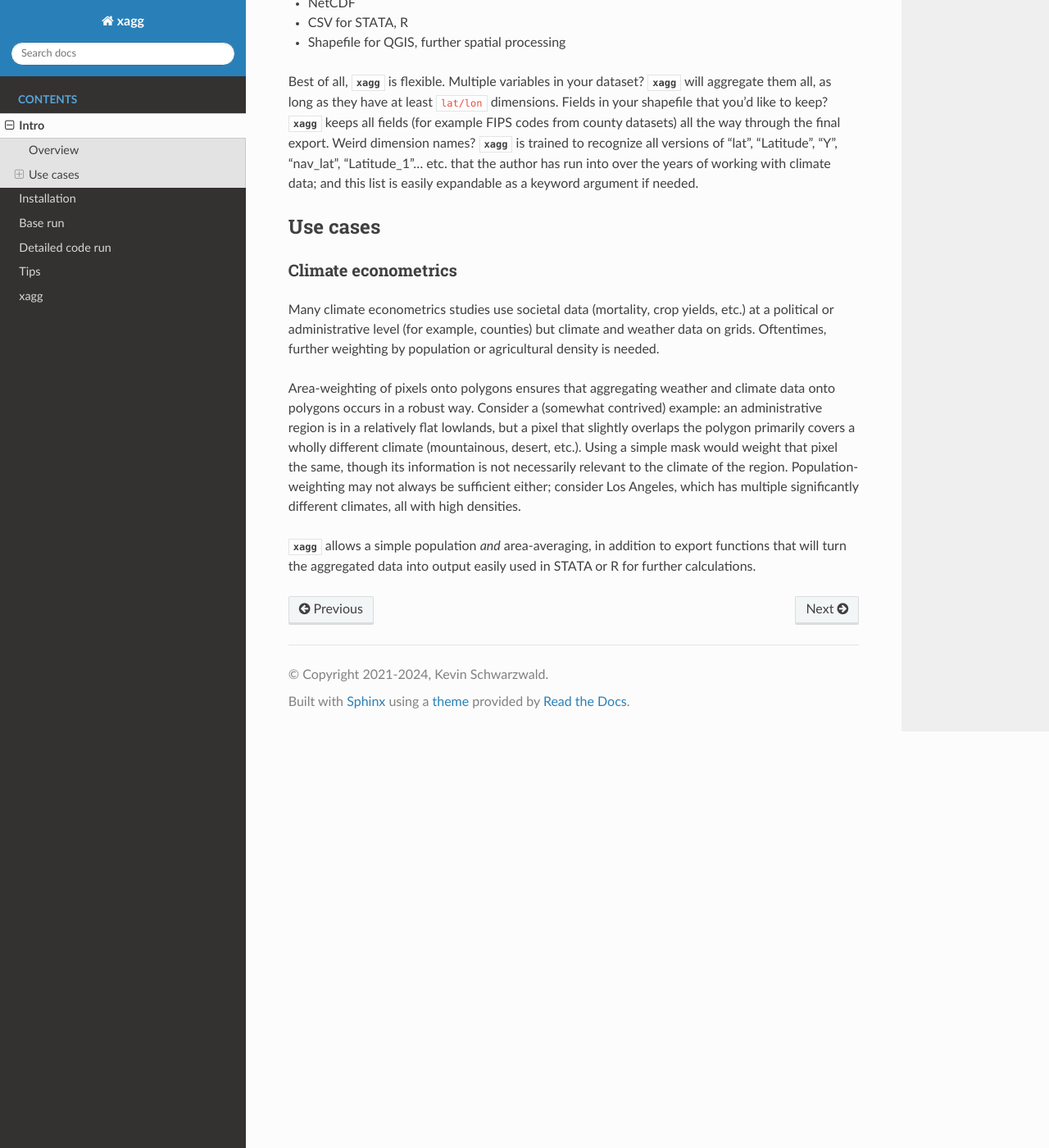
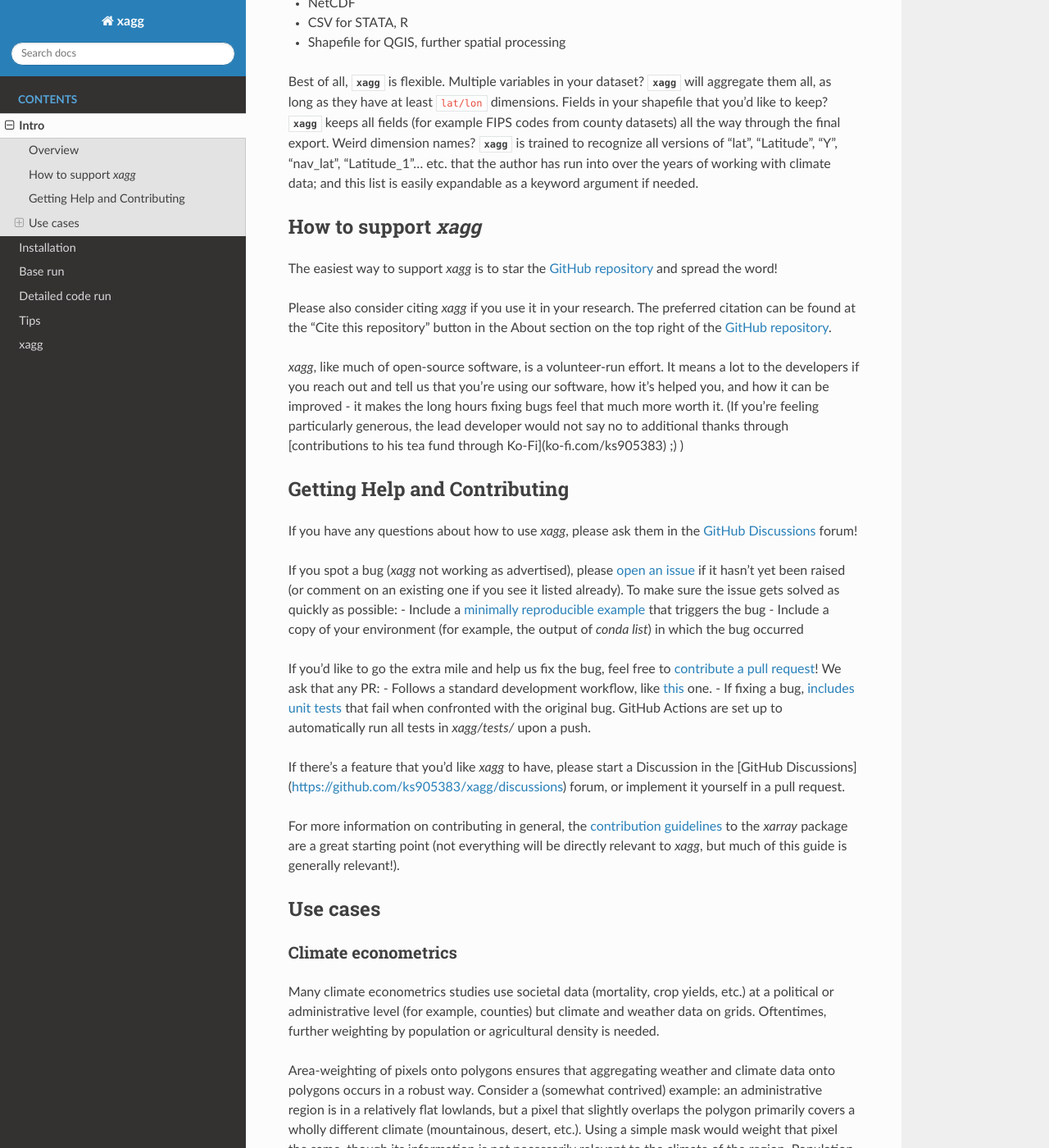
Before and after one commit to ks905383/xagg, a Sphinx documentation site: the page built from docs/source/intro.rst, in a window 1280 px wide and 1400 px high, scrolled down 1548 px. Shown: the whole window at 82% size. Built offline with Sphinx 7.4.7 and the Read the Docs theme 3.1.0, drawn with Linux system fonts in a browser that asks for light colours.

Commit message:
update docs with contributing guidelines and IndexError issue

```diff
--- a/docs/source/intro.rst
+++ b/docs/source/intro.rst
@@ -48,6 +48,31 @@ Finally, :py:mod:`xagg` allows for direct exporting of the aggregated data in se
 
 Best of all, :py:mod:`xagg` is flexible. Multiple variables in your dataset? :py:mod:`xagg` will aggregate them all, as long as they have at least ``lat/lon`` dimensions. Fields in your shapefile that you'd like to keep? :py:mod:`xagg` keeps all fields (for example FIPS codes from county datasets) all the way through the final export. Weird dimension names? :py:mod:`xagg` is trained to recognize all versions of "lat", "Latitude", "Y", "nav_lat", "Latitude_1"... etc. that the author has run into over the years of working with climate data; and this list is easily expandable as a keyword argument if needed.
 
+How to support `xagg`
+=======================================
+The easiest way to support `xagg` is to star the `GitHub repository <https://github.com/ks905383/xagg>`_ and spread the word!
+
+Please also consider citing `xagg` if you use it in your research. The preferred citation can be found at the "Cite this repository" button in the About section on the top right of the `GitHub repository <https://github.com/ks905383/xagg>`_.
+
+`xagg`, like much of open-source software, is a volunteer-run effort. It means a lot to the developers if you reach out and tell us that you're using our software, how it's helped you, and how it can be improved - it makes the long hours fixing bugs feel that much more worth it. (If you're feeling particularly generous, the lead developer would not say no to additional thanks through [contributions to his tea fund through Ko-Fi](ko-fi.com/ks905383) ;) )
+
+Getting Help and Contributing
+=======================================
+If you have any questions about how to use `xagg`, please ask them in the `GitHub Discussions <https://github.com/ks905383/xagg/discussions>`_ forum!
+
+If you spot a bug (`xagg` not working as advertised), please `open an issue <https://github.com/ks905383/xagg/issues>`_ if it hasn't yet been raised (or comment on an existing one if you see it listed already). To make sure the issue gets solved as quickly as possible:
+- Include a `minimally reproducible example <https://stackoverflow.com/help/minimal-reproducible-example>`_ that triggers the bug
+- Include a copy of your environment (for example, the output of `conda list`) in which the bug occurred
+
+If you'd like to go the extra mile and help us fix the bug, feel free to `contribute a pull request <https://github.com/ks905383/xagg/pulls>`_! We ask that any PR:
+- Follows a standard development workflow, like `this <https://docs.xarray.dev/en/stable/contributing.html#development-workflow>`_ one.
+- If fixing a bug, `includes unit tests <https://stackoverflow.com/questions/3258733/new-to-unit-testing-how-to-write-great-tests>`_ that fail when confronted with the original bug. GitHub Actions are set up to automatically run all tests in `xagg/tests/` upon a push.
+
+If there's a feature that you'd like `xagg` to have, please start a Discussion in the [GitHub Discussions](https://github.com/ks905383/xagg/discussions) forum, or implement it yourself in a pull request.
+
+For more information on contributing in general, the `contribution guidelines <https://docs.xarray.dev/en/stable/contributing.html>`_ to the `xarray` package are a great starting point (not everything will be directly relevant to `xagg`, but much of this guide is generally relevant!).
+
+
 Use cases
 =======================================
 
--- a/docs/source/tips.rst
+++ b/docs/source/tips.rst
@@ -60,3 +60,7 @@ Once you have created a :py:class:`weightmap`, the following code will create a
 
    # Plotting the first polygon in the polygon `gdf`
    weightmap.diag_fig(0,ds)
+
+IndexErrors in :py:meth:`xa.pixel_overlaps`
+------------------------------------------------------------
+If you're running into an `IndexError` when running :py:meth:`xa.pixel_overlaps` (e.g., `IndexError: too many indices for array: array is 1-dimensional, but 3 were indexed`), try reprojecting the input :py:meth:`geodataframe` to `'EPSG:4326'` before running :py:meth:`xa.pixel_overlaps`. See `here <https://github.com/ks905383/xagg/issues/80>`_ for more discussion on this issue.
```
